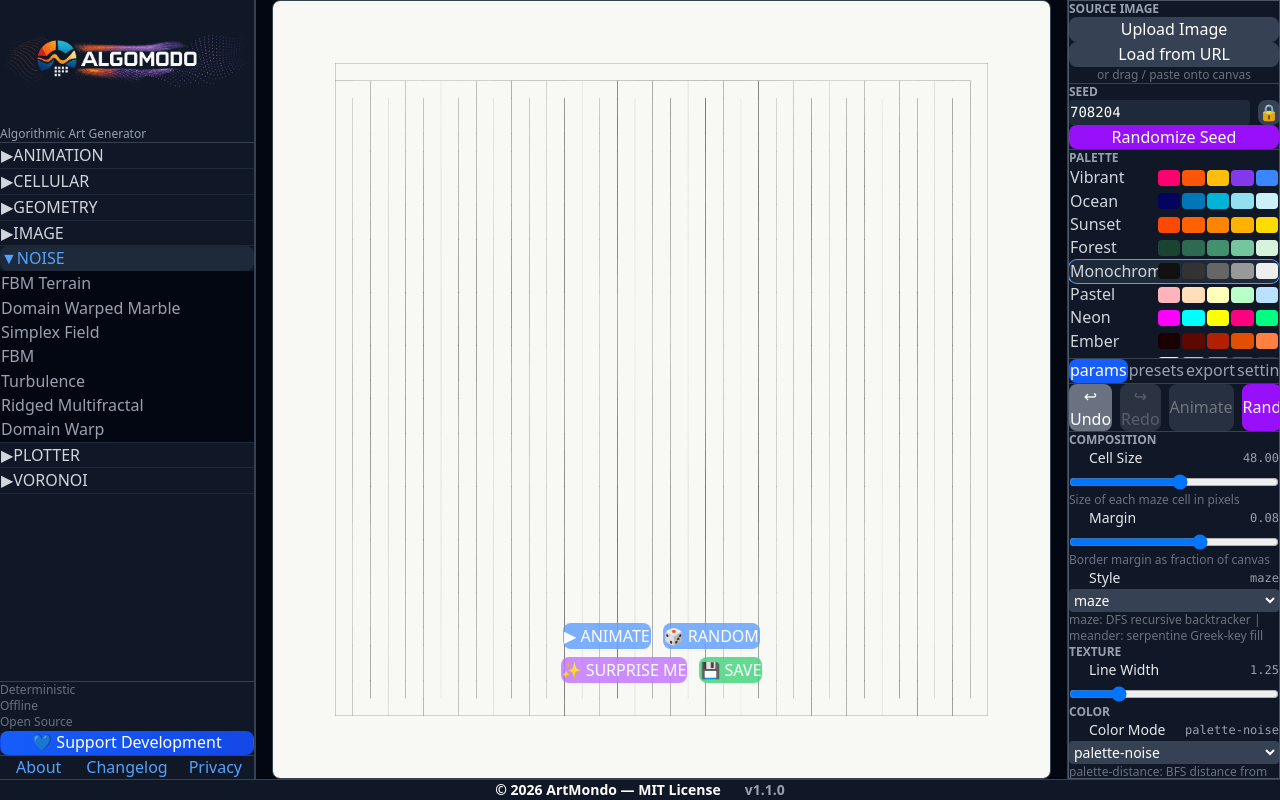
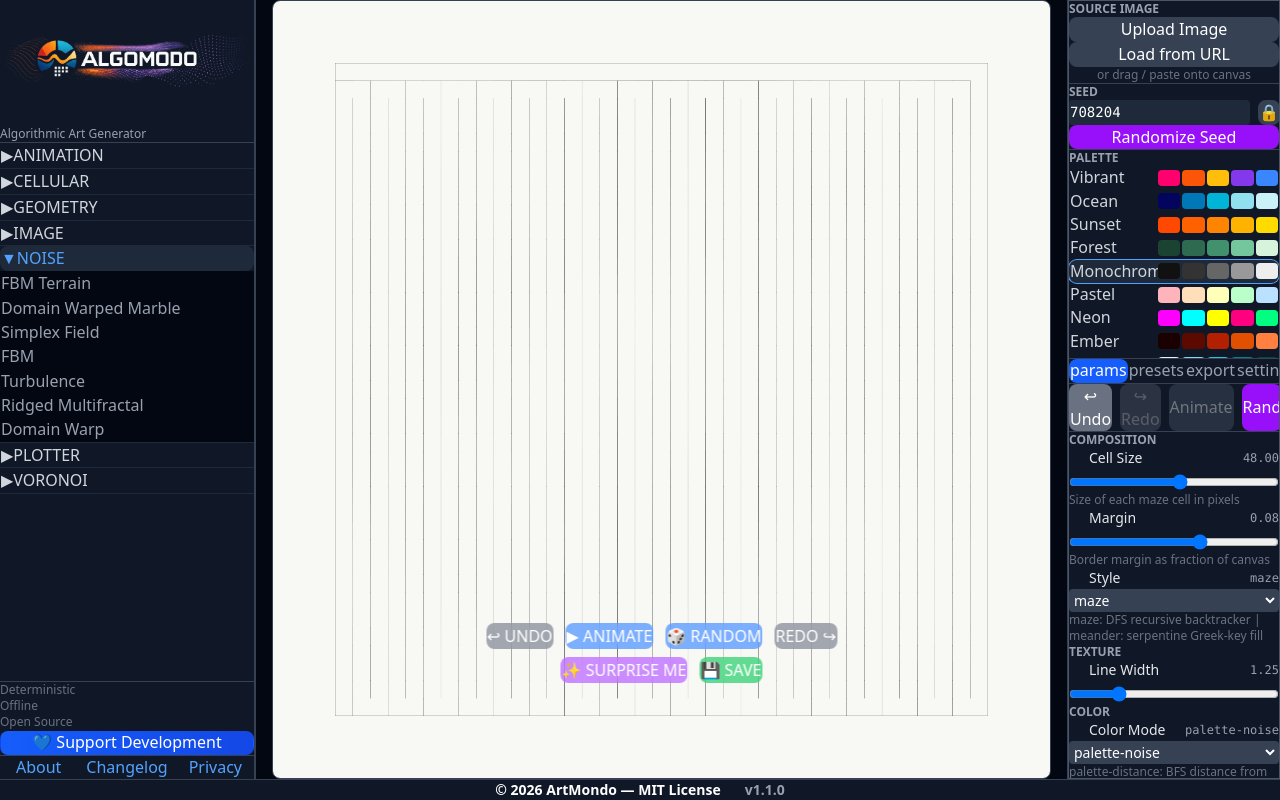
Before and after one commit to aalorro/algomodo, a React (Vite) app: page / in a window 1280 px wide. Built offline with nearby package versions, Linux system fonts and the light colour scheme.

Commit message:
add undo / redo buttons

```diff
--- a/src/App.tsx
+++ b/src/App.tsx
@@ -155,22 +155,22 @@ function App() {
           <CanvasRenderer showFPS={showFPS} />
         </div>
 
-        {/* Floating Left Arrow Button */}
+        {/* Left edge tab */}
         <button
           onClick={() => setLeftPanelVisible(!leftPanelVisible)}
-          className="absolute left-2 top-1/2 -translate-y-1/2 z-40 p-8 bg-blue-600 hover:bg-blue-700 text-white text-4xl rounded-full shadow-lg transition-all"
+          className="absolute left-0 top-1/2 -translate-y-1/2 z-40 w-8 h-24 bg-amber-500 hover:bg-amber-400 active:bg-amber-600 text-black text-xl font-bold rounded-r-lg shadow-lg shadow-amber-500/40 transition-all flex items-center justify-center"
           title={leftPanelVisible ? 'Hide generators' : 'Show generators'}
         >
-          {leftPanelVisible ? '←' : '→'}
+          {leftPanelVisible ? '‹' : '›'}
         </button>
 
-        {/* Floating Right Arrow Button */}
+        {/* Right edge tab */}
         <button
           onClick={() => setRightPanelVisible(!rightPanelVisible)}
-          className="absolute right-2 top-1/2 -translate-y-1/2 z-40 p-8 bg-blue-600 hover:bg-blue-700 text-white text-4xl rounded-full shadow-lg transition-all"
+          className="absolute right-0 top-1/2 -translate-y-1/2 z-40 w-8 h-24 bg-amber-500 hover:bg-amber-400 active:bg-amber-600 text-black text-xl font-bold rounded-l-lg shadow-lg shadow-amber-500/40 transition-all flex items-center justify-center"
           title={rightPanelVisible ? 'Hide controls' : 'Show controls'}
         >
-          {rightPanelVisible ? '→' : '←'}
+          {rightPanelVisible ? '›' : '‹'}
         </button>
       </div>
 
--- a/src/components/CanvasRenderer.tsx
+++ b/src/components/CanvasRenderer.tsx
@@ -45,6 +45,8 @@ export const CanvasRenderer: React.FC<CanvasRendererProps> = ({ showFPS = false
     setSourceImage,
     interactionEnabled,
     recordingDuration,
+    undo,
+    redo,
   } = useStore();
 
   // Decode source image data-URL → HTMLImageElement
@@ -474,6 +476,13 @@ export const CanvasRenderer: React.FC<CanvasRendererProps> = ({ showFPS = false
       <div className="absolute bottom-24 left-1/2 -translate-x-1/2 z-30 flex flex-col items-center gap-2">
         <div className="flex gap-3">
           <button
+            onClick={undo}
+            className="px-3 py-2 bg-gray-500/60 hover:bg-gray-600/70 backdrop-blur text-white font-semibold rounded-lg transition-all"
+            title="Undo"
+          >
+            ↩ UNDO
+          </button>
+          <button
             onClick={() => setAnimating(!isAnimating)}
             className="px-4 py-2 bg-blue-500/60 hover:bg-blue-600/70 backdrop-blur text-white font-semibold rounded-lg transition-all"
           >
@@ -484,6 +493,13 @@ export const CanvasRenderer: React.FC<CanvasRendererProps> = ({ showFPS = false
             className="px-4 py-2 bg-blue-500/60 hover:bg-blue-600/70 backdrop-blur text-white font-semibold rounded-lg transition-all"
           >
             🎲 RANDOM
+          </button>
+          <button
+            onClick={redo}
+            className="px-3 py-2 bg-gray-500/60 hover:bg-gray-600/70 backdrop-blur text-white font-semibold rounded-lg transition-all"
+            title="Redo"
+          >
+            REDO ↪
           </button>
         </div>
         <div className="flex gap-3">
```
